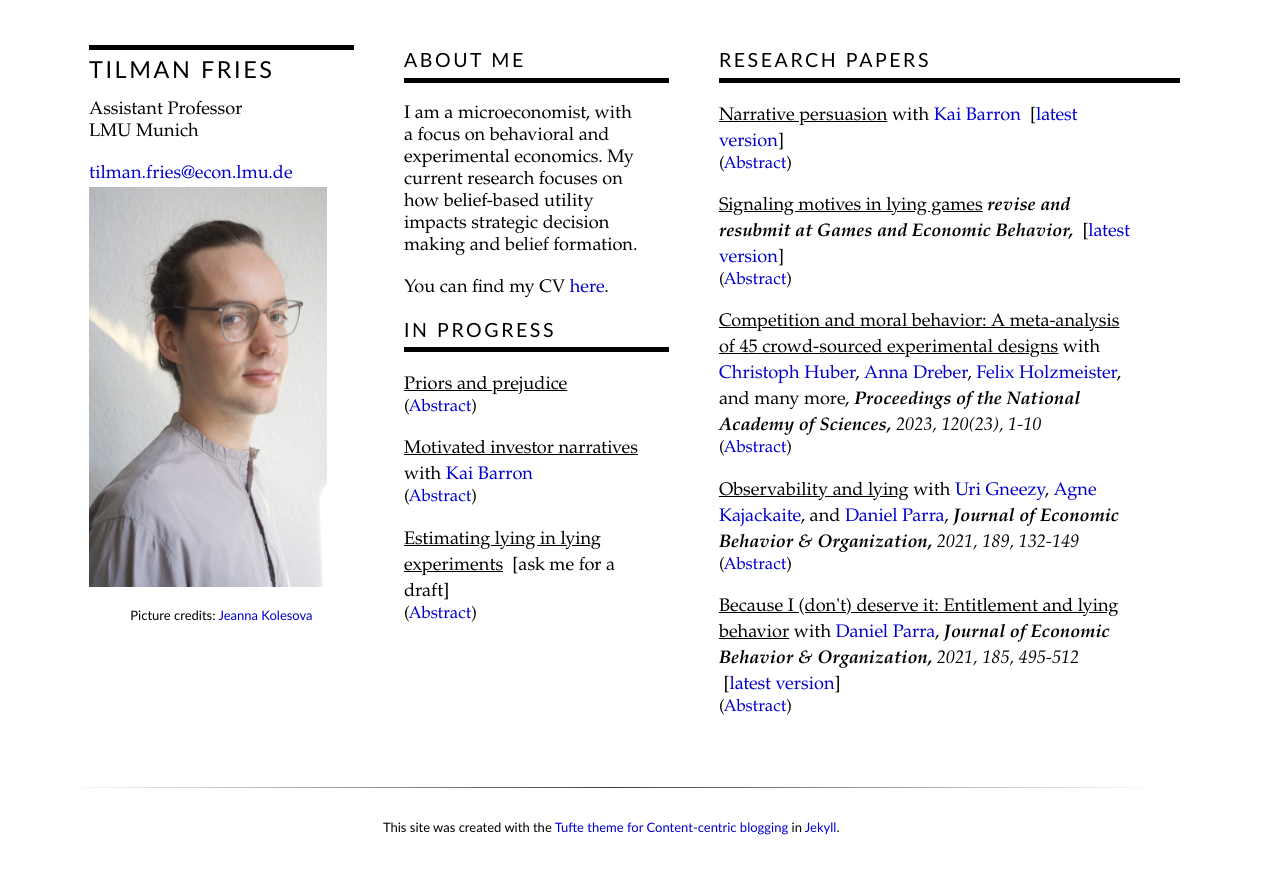
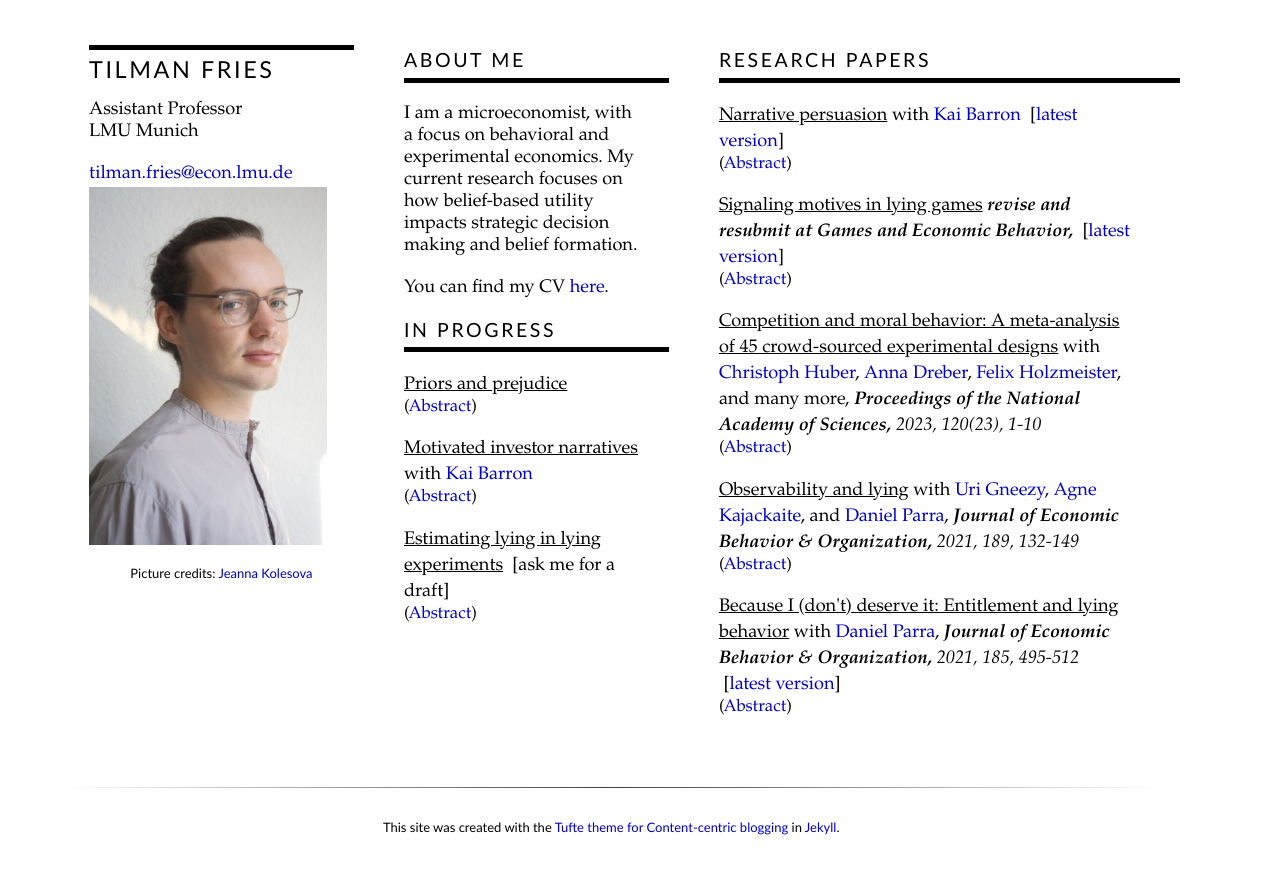
Before and after one commit to tilmanfries/tilmanfries.github.io, a Jekyll site: the page built from index.md, in a window 1280 px wide. Shown: the top 874 px of the page. Built offline with Jekyll 4.4.1, drawn with Linux system fonts in a browser that asks for light colours.

Commit message:
img size

```diff
--- a/_layouts/personal.html
+++ b/_layouts/personal.html
@@ -10,7 +10,7 @@
   <p class="extra_space"><a href=mailto:{{ page.email }}>{{ page.email }}</a>
   </p>
   <p>
-    <img src="{{site.baseurl}}/assets/img/profile_pic.jpg" alt="CH" height="400">
+    <img src="{{site.baseurl}}/assets/img/profile_pic.jpg" alt="CH">
     <div class="credits">
     Picture credits: <a target="_blank" rel="noopener noreferrer"href="https://jeannakolesova.com/">Jeanna Kolesova</a>
     </div>
--- a/css/print.scss
+++ b/css/print.scss
@@ -42,6 +42,8 @@
 
     img {
         max-width: 100% !important;
+        width: 100%;
+        height: auto;
     }
 
     p,
```
